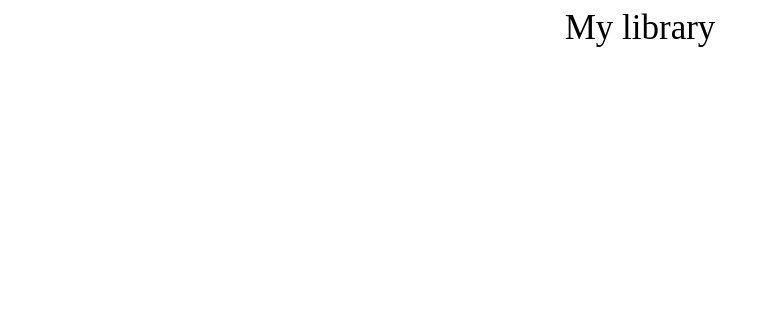
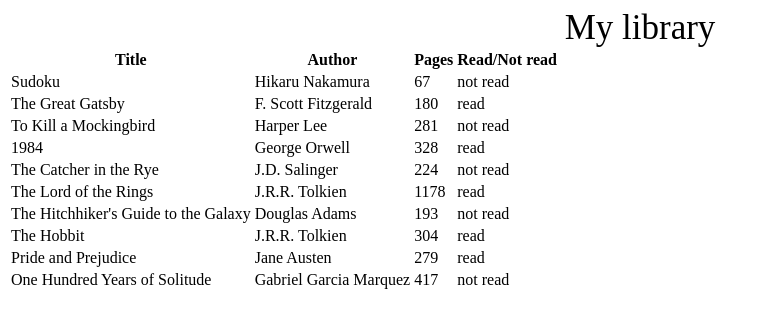
Before and after one commit to idamian23/full-ninhursag-repo, a plain HTML site: page project_library/index.html in a window 1280 px wide. Shown: the whole page, without its empty margins (0-765 px from the left). Drawn offline with Linux system fonts and the light colour scheme.

Commit message:
display the library on page

```diff
--- a/project_library/index.html
+++ b/project_library/index.html
@@ -12,6 +12,18 @@
             <div class="header__title">My library</div>
         </header>
 
+        <table class="table">
+            <thead class="thead">
+                <tr class="row">
+                    <th>Title</th>
+                    <th>Author</th>
+                    <th>Pages</th>
+                    <th>Read/Not read</th>
+                </tr>
+            </thead>
+            <tbody class="tbody"></tbody>
+        </table>
+
         <section class="library"></section>
         <footer><script src="script.js"></script></footer>
     </body>
--- a/project_library/script.js
+++ b/project_library/script.js
@@ -9,14 +9,14 @@ function Book(title, author, pages, read) {
   this.author = author
   this.pages = pages
   this.read = read
-
-  this.info = function () {
-    return `${title} by ${author}, ${pages} pages, ${read}.`
-  }
 }
 
+// Book.prototype.info = function () {
+//   return `${title} by ${author}, ${pages} pages, ${read}.`
+// }
+
 // THE LIST OF BOOKS
-let book1 = new Book('Abracadabra', 'Piticot', '67', 'not read')
+let book1 = new Book('Sudoku', 'Hikaru Nakamura', '67', 'not read')
 addBookToLibrary(book1)
 
 let book2 = new Book('The Great Gatsby', 'F. Scott Fitzgerald', '180', 'read')
@@ -64,4 +64,16 @@ addBookToLibrary(book10)
 // END OF BOOKS
 
 //DISPLAY ON PAGE THE LIBRARY
-const displayLibrary = function () {}
+let tableBody = document.querySelector('.tbody')
+
+for (let book of myLibrary) {
+  let tableRow = document.createElement('tr')
+  tableRow.setAttribute('class', 'row')
+
+  for (let property in book) {
+    let tableCell = document.createElement('td')
+    tableCell.textContent = book[property]
+    tableRow.appendChild(tableCell)
+  }
+  tableBody.appendChild(tableRow)
+}
```
